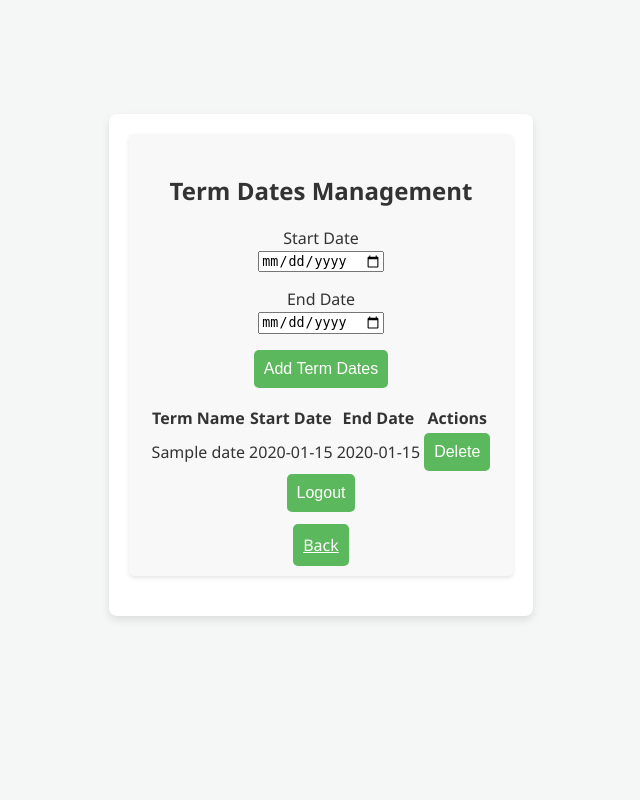
After one commit to LCC-CIT-Lab/usage-tracker, a Flask app: page /admin/term_dates_management in a window 1280 px wide. The commit adds this page. Shown: the whole page, without its empty margins (319-959 px from the left). Run offline with Flask 3, Linux system fonts and the light colour scheme; a user stored in the database is signed in; tables that the repository leaves empty hold one stand-in row (values such as "Sample post").

Commit message:
clean up features

```diff
--- a/app/admin.py
+++ b/app/admin.py
@@ -1,12 +1,13 @@
 from flask import Blueprint, render_template, request, redirect, url_for, flash, current_app
 from flask_login import login_required, current_user
-from app.models import db, User, IPLocation
-from app.forms import LoginForm, LogoutForm, AddIPMappingForm, RemoveIPMappingForm
+from app.models import db, User, IPLocation, TermDates
+from app.forms import LoginForm, LogoutForm, AddIPMappingForm, TermDatesForm, RemoveIPMappingForm
 from .config import load_config
 
 import traceback
 
 admin_bp = Blueprint('admin', __name__)
+
 
 def create_admin(app):
     with app.app_context():
@@ -49,16 +50,18 @@ def create_admin(app):
             db.session.add(admin_user)
             db.session.commit()
 
+
 @admin_bp.route('/admin_dashboard', methods=['GET', 'POST'])
 @login_required
 def admin_dashboard():
     logout_form = LogoutForm()
-
-    if not current_user.is_admin:
-        flash('Access denied: You do not have admin privileges.', 'error')
-        return redirect(url_for('main.landing'))
-
-    return render_template('admin_dashboard.html', logout_form=logout_form)
+    if current_user.is_authenticated:
+        is_admin = current_user.is_admin
+        # Pass the is_admin variable to the template
+        return render_template('admin_dashboard.html', is_admin=is_admin, logout_form=logout_form)
+    else:
+        flash('Please log in to access this page.')
+        return redirect(url_for('auth.login'))
 
 @admin_bp.route('/user_management', methods=['GET', 'POST'])
 @login_required
@@ -112,6 +115,72 @@ def user_management():
 
     return render_template('user_management.html', users=users, logout_form=logout_form, form=form, ip_locations=ip_locations)
 
+
+@admin_bp.route('/term_dates_management', methods=['GET', 'POST'])
+@login_required
+def term_dates_management():
+    if not current_user.is_admin:
+        flash('Access denied: You do not have the necessary permissions.')
+        return redirect(url_for('auth.login'))
+
+    form = TermDatesForm()
+    logout_form = LogoutForm()
+
+    if form.validate_on_submit():
+        start_date = form.start_date.data
+        end_date = form.end_date.data
+        term_name = determine_term_name(start_date)  # Use the function to determine the term name
+
+        new_term_dates = TermDates(
+            term_name=term_name,
+            start_date=start_date,
+            end_date=end_date
+        )
+        db.session.add(new_term_dates)
+        try:
+            db.session.commit()
+            flash('Term dates added successfully.', 'success')
+        except Exception as e:
+            db.session.rollback()
+            flash(f'An error occurred: {e}', 'error')
+
+    term_dates = TermDates.query.all()
+    return render_template('term_dates_management.html', form=form, term_dates=term_dates, logout_form=logout_form)
+
+
+def determine_term_name(start_date):
+    month = start_date.month
+    year = start_date.year
+    if month in range(1, 4):  # January to March
+        term_name = f'Winter {year}'
+    elif month in range(4, 7):  # April to June
+        term_name = f'Spring {year}'
+    elif month in range(7, 10):  # July to September
+        term_name = f'Summer {year}'
+    else:  # October to December
+        term_name = f'Fall {year}'
+    return term_name
+
+
+@admin_bp.route('/delete_term_date/<int:term_date_id>', methods=['POST'])
+@login_required
+def delete_term_date(term_date_id):
+    if not current_user.is_admin:
+        flash('Access denied: You do not have the necessary permissions.', 'error')
+        return redirect(url_for('auth.login'))
+
+    term_date = TermDates.query.get_or_404(term_date_id)
+    try:
+        db.session.delete(term_date)
+        db.session.commit()
+        flash('Term date deleted successfully.', 'success')
+    except Exception as e:
+        db.session.rollback()
+        flash(f'An error occurred: {e}', 'error')
+
+    return redirect(url_for('admin.term_dates_management'))
+
+
 @admin_bp.route('/update_user_permissions/<int:user_id>', methods=['POST'])
 @login_required
 def update_user_permissions(user_id):
--- a/app/forms.py
+++ b/app/forms.py
@@ -1,16 +1,19 @@
 from flask_wtf import FlaskForm
 from wtforms import StringField, SelectField, SubmitField, HiddenField, PasswordField, TextAreaField
-from wtforms.validators import DataRequired, InputRequired, IPAddress
+from wtforms.validators import ValidationError, DataRequired, InputRequired, IPAddress, Optional
 from wtforms.fields import DateField
 from app.models import SignInData
+
 
 class CSRFProtectForm(FlaskForm):
     # Used only for CSRF protection
     pass
 
+
 class LandingForm(FlaskForm):
     l_number = StringField('L Number', validators=[DataRequired()])
     csrf_token = HiddenField()
+
 
 class SignInForm(FlaskForm):
     l_number = StringField('L Number', validators=[DataRequired()], render_kw={'readonly': True})
@@ -19,33 +22,58 @@ class SignInForm(FlaskForm):
     def __init__(self, *args, **kwargs):
         super(SignInForm, self).__init__(*args, **kwargs)
 
+
 class SignOutForm(FlaskForm):
     l_number = StringField('L Number', validators=[DataRequired()])
     comment = StringField('Comment')
+
 
 class LoginForm(FlaskForm):
     username = StringField('Username', validators=[InputRequired()])
     password = PasswordField('Password', validators=[InputRequired()])
 
+
 class LogoutForm(FlaskForm):
     submit = SubmitField('Logout')
 
+
 class QuerySelectionForm(FlaskForm):
-    start_date = DateField('Start Date', format='%Y-%m-%d', validators=[DataRequired()])
-    end_date = DateField('End Date', format='%Y-%m-%d', validators=[DataRequired()])
+    term_date_range = SelectField('Term Date Range', choices=[])
+    start_date = DateField('Start Date', validators=[Optional()])
+    end_date = DateField('End Date', validators=[Optional()])
     submit = SubmitField('Generate Report')
+
+    def validate(self, **kwargs):
+        # If term_date_range is set, don't validate start_date and end_date
+        if self.term_date_range.data:
+            self.start_date.validators = [Optional()]
+            self.end_date.validators = [Optional()]
+        else:
+            self.start_date.validators = [DataRequired()]
+            self.end_date.validators = [DataRequired()]
+
+        return super(QuerySelectionForm, self).validate(**kwargs)
+
 
 class AddIPMappingForm(FlaskForm):
     ip_address = StringField('IP Address', validators=[DataRequired(), IPAddress()])
     location_name = StringField('Location Name', validators=[DataRequired()])
     submit = SubmitField('Add IP Mapping')
 
+
 class RemoveIPMappingForm(FlaskForm):
     remove_location_name = StringField('Location Name to Remove', validators=[DataRequired()])
     remove_submit = SubmitField('Remove IP Mapping')
 
+
+class TermDatesForm(FlaskForm):
+    start_date = DateField('Start Date', format='%Y-%m-%d', validators=[DataRequired()])
+    end_date = DateField('End Date', format='%Y-%m-%d', validators=[DataRequired()])
+    submit = SubmitField('Add Term Dates')
+
+
 class MessageForm(FlaskForm):
-    message = TextAreaField('Message', validators=[DataRequired()])
-    submit = SubmitField('Set Message')
+    content = TextAreaField('Message', validators=[DataRequired()])
+    submit = SubmitField('Post Message')
 
 # ... Add other form classes as needed
--- a/config.toml
+++ b/config.toml
@@ -1,7 +1,10 @@
 [encryption]
 VALID_EMAILS = "rosenauj@my.lanecc.edu"  # Add valid emails here
-DEFAULT_ADMIN_PASSWORD = "pass"
+DEFAULT_ADMIN_PASSWORD = "p"
+DEFAULT_ADMIN_USERNAME = "a"
+DEFAULT_ADMIN_EMAIL = "pass@a.edu"
 SECRET_KEY = "hashedkeyhashedkeyhashedkey"
+SESSION_COOKIE_SECURE = true
 
 [smtp]
 ACCOUNT = "myapp"
--- /dev/null
+++ b/templates/term_dates_management.html
@@ -0,0 +1,64 @@
+<!DOCTYPE html>
+<html lang="en">
+<head>
+    <meta charset="UTF-8">
+    <title>Dashboard</title>
+    <link rel="stylesheet" href="{{ url_for('static', filename='styles.css') }}">
+</head>
+<body>
+    <div class="dashboard-container">
+        <div class="dashboard-header">
+            <h2>Term Dates Management</h2>
+            <form action="{{ url_for('admin.term_dates_management') }}" method="post">
+                {{ form.hidden_tag() }}
+                <p>
+                    {{ form.start_date.label }}<br>
+                    {{ form.start_date }}
+                    {% if form.start_date.errors %}
+                        <span class="error">{{ form.start_date.errors[0] }}</span>
+                    {% endif %}
+                </p>
+                <p>
+                    {{ form.end_date.label }}<br>
+                    {{ form.end_date }}
+                    {% if form.end_date.errors %}
+                        <span class="error">{{ form.end_date.errors[0] }}</span>
+                    {% endif %}
+                </p>
+                <p>{{ form.submit() }}</p>
+            </form>
+
+            <!-- List existing term dates -->
+            <table>
+                <tr>
+                    <th>Term Name</th>
+                    <th>Start Date</th>
+                    <th>End Date</th>
+                    <th>Actions</th>
+                </tr>
+                {% for term_date in term_dates %}
+                <tr>
+                    <td>{{ term_date.term_name }}</td>
+                    <td>{{ term_date.start_date.strftime('%Y-%m-%d') }}</td>
+                    <td>{{ term_date.end_date.strftime('%Y-%m-%d') }}</td>
+                    <td>
+                        <form action="{{ url_for('admin.delete_term_date', term_date_id=term_date.id) }}" method="post">
+                            {{ logout_form.hidden_tag() }}
+                            <input type="submit" value="Delete" onclick="return confirm('Are you sure?');">
+                        </form>
+                    </td>
+                </tr>
+                {% endfor %}
+            </table>
+            <div class="button-container">
+                <form action="{{ url_for('auth.logout') }}" method="post">
+                    {{ logout_form.hidden_tag() }}
+                    <input type="submit" value="Logout">
+                    <br><br>
+                    <a href="{{ url_for('admin.admin_dashboard') }}" class="button">Back</a>
+                </form>
+            </div>
+        </div>
+    </div>
+</body>
+</html>
```
Also changed, not shown: app/main.py (+50 -23 lines), app/models.py (+23 -2 lines), templates/admin_dashboard.html (+10 -9 lines), templates/ip_management.html (+10 -6 lines), templates/landing.html (+14 -8 lines), templates/query_selection.html (+33 -11 lines), templates/set_message.html (added, +53 -0 lines), templates/user_management.html (+9 -6 lines), README.md.
